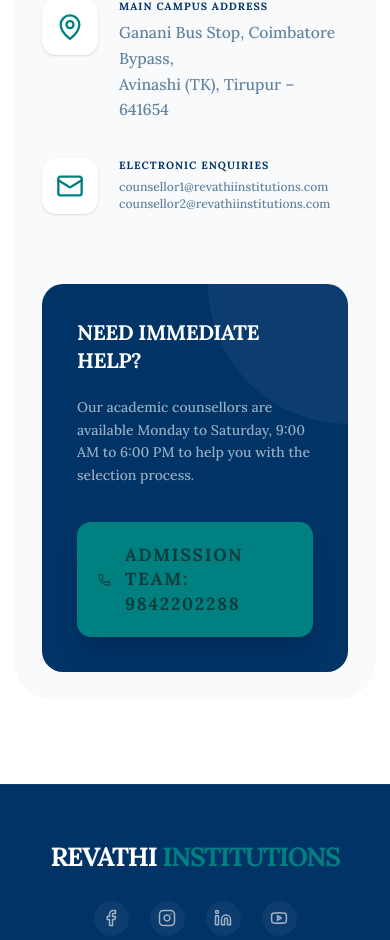
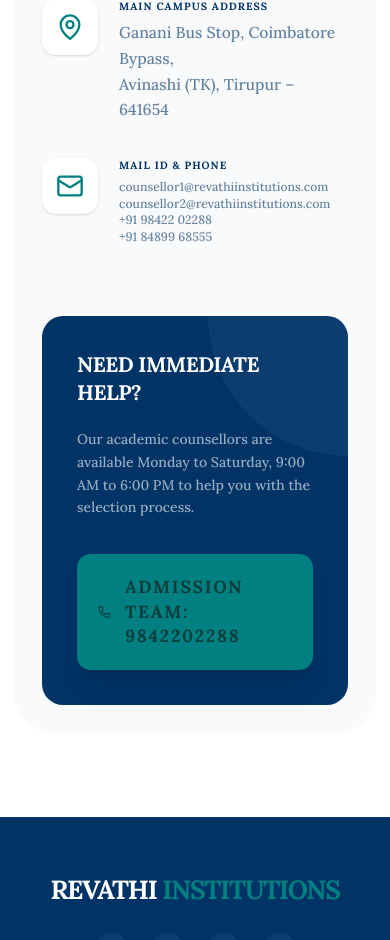
Before and after one commit to ReachRyt-Services/REVATHI-TEST, a Next.js app: page /apply in a window 390 px wide. Shown: the part 9039-9979 px from the top of the page. Built offline with nearby package versions, Linux system fonts and the light colour scheme.

Commit message:
Update apply page contact section to include emails and phone numbers

```diff
--- a/src/app/apply/page.tsx
+++ b/src/app/apply/page.tsx
@@ -414,8 +414,13 @@ export default function ApplyPage() {
                      <div className="flex gap-6">
                         <div className="p-4 bg-white rounded-2xl shadow-sm h-fit text-accent"><Mail size={28} /></div>
                         <div>
-                           <h4 className="font-black text-primary text-xs uppercase tracking-widest mb-2">Electronic Enquiries</h4>
-                           <p className="text-primary/60 font-medium text-sm lg:text-base leading-snug">counsellor1@revathiinstitutions.com <br/>counsellor2@revathiinstitutions.com</p>
+                           <h4 className="font-black text-primary text-xs uppercase tracking-widest mb-2">Mail ID & Phone</h4>
+                           <p className="text-primary/60 font-medium text-sm lg:text-base leading-snug">
+                             counsellor1@revathiinstitutions.com <br/>
+                             counsellor2@revathiinstitutions.com <br/>
+                             +91 98422 02288 <br/>
+                             +91 84899 68555
+                           </p>
                         </div>
                      </div>
                   </div>
```
